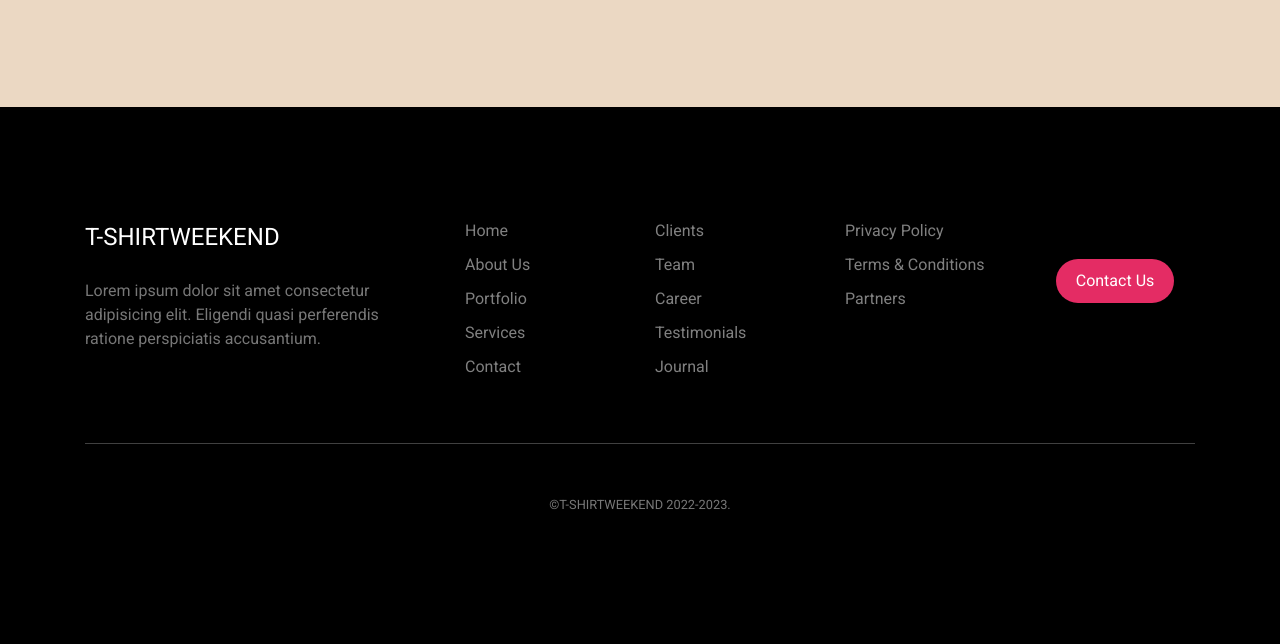
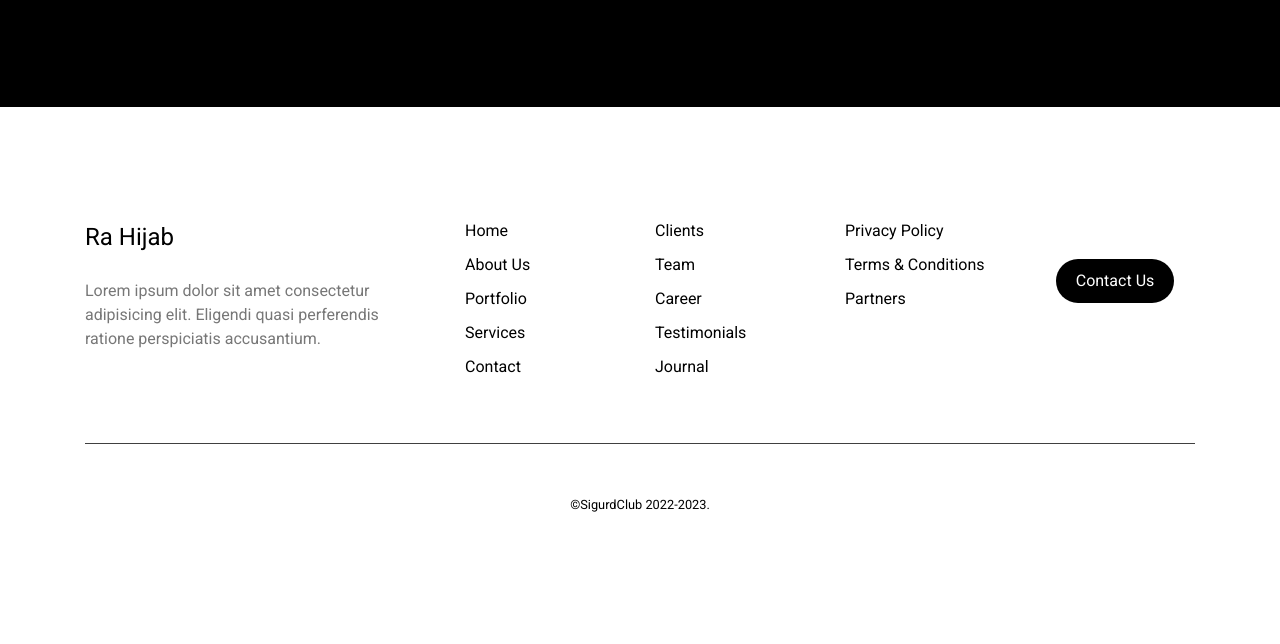
Before and after one commit to sigurdclub/ra-hijab, a PHP site: page /guests.php in a window 1280 px wide. Shown: the part 497-1141 px from the top of the page. Run offline with PHP 8.4, Linux system fonts and the light colour scheme; style sheets or scripts are compiled from the project's sources; some libraries are stand-ins or nearby versions; some web fonts are replaced.

Commit message:
Guests UI

```diff
--- a/footer/css/style.css
+++ b/footer/css/style.css
@@ -17,7 +17,7 @@ a {
 
 .footer-48201 {
   padding: 7rem 0;
-  background-color: #000;
+  background-color: rgb(255, 255, 255);
   color: #777; }
   .footer-48201 .footer-site-logo {
     font-size: 1.5rem;
@@ -25,9 +25,9 @@ a {
   .footer-48201 .nav-links li {
     margin-bottom: 10px; }
     .footer-48201 .nav-links li a {
-      color: gray; }
+      color: rgb(0, 0, 0); }
       .footer-48201 .nav-links li a:hover {
-        color: #fff; }
+        color: rgb(126, 126, 126); }
   .footer-48201 .btn.btn-tertiary {
     background-color: #e42c64;
     color: #fff;
--- a/guests.php
+++ b/guests.php
@@ -28,25 +28,25 @@
     }
         </style>
     </head>
-    <body style="background-color: #EBD8C3;">
+    <body style="background-color: black;">
         <!-- container -->
         <div>
             <!-- navbar -->
             <div class="row" style="padding: 12px;" >
                 <div style="text-align: center;">
-                    <h3 style="font-family:way; font-size: 50px; color: black;">T-ShirtWeekend</h3>
+                    <h3 style="font-family:way; font-size: 50px; color: white;">Ra Hijab</h3>
                 </div>
             </div>
         <!-- content -->
                 <div style="text-align: center;">
-                    <h4>New Arrivals For You</h4>
+                    <h4 style="color: white;">New Items For You</h4>
                 </div>
 
                 <div class="row" >
                 <div class="card" style="width: 100%;background-color: unset; border: unset;" >
                     <div class="card-body" style="display: flex; justify-content: space-around; flex-wrap: wrap;">
                     <a href="./guests/pesanan/pesanan.php" style="color: black;">
-                        <div class="card" style="width: 18rem; background-color: #F7E9D7; margin-top: 5%; border-radius: 30px;">
+                        <div class="card" style="width: 18rem; background-color: white; margin-top: 5%; border-radius: 30px;">
                             <div class="card-body" >
                                 <img src="assets/images/baju.png" class="card-img-top" alt="...">
                                 <div>
@@ -69,7 +69,7 @@
     <div class="container" >
     <div class="row">
         <div class="col-md-4 pr-md-5">
-        <a href="#" class="footer-site-logo d-block mb-4">T-SHIRTWEEKEND</a>
+        <a href="#" class="footer-site-logo d-block mb-4" style="color: black;">Ra Hijab</a>
         <p>Lorem ipsum dolor sit amet consectetur adipisicing elit. Eligendi quasi perferendis ratione perspiciatis accusantium.</p>
         </div>
         <div class="col-md">
@@ -105,14 +105,14 @@
             <li><a href="#"><span class="icon-pinterest"></span></a></li>
             <li><a href="#"><span class="icon-dribbble"></span></a></li>
         </ul>
-        <p class=""><a href="#" class="btn btn-tertiary">Contact Us</a></p>
+        <p class=""><a href="#" class="btn btn-tertiary" style="background-color: black ">Contact Us</a></p>
         </div>
     </div>
 
     <div class="row ">
         <div class="col-12 text-center">
         <div class="copyright mt-5 pt-5">
-            <p><small>&copy;T-SHIRTWEEKEND 2022-2023.</small></p>
+            <p style="color: black;"><small>&copy;SigurdClub 2022-2023.</small></p>
         </div>
         </div>
     </div>
```
